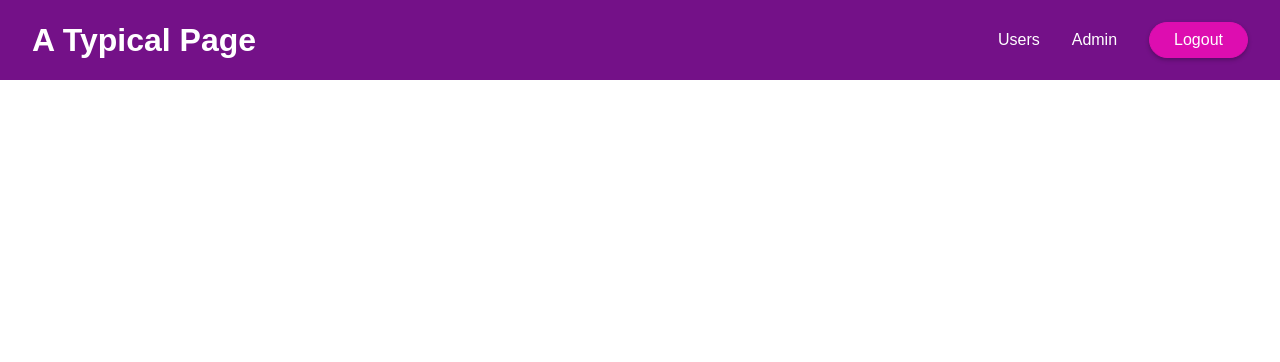
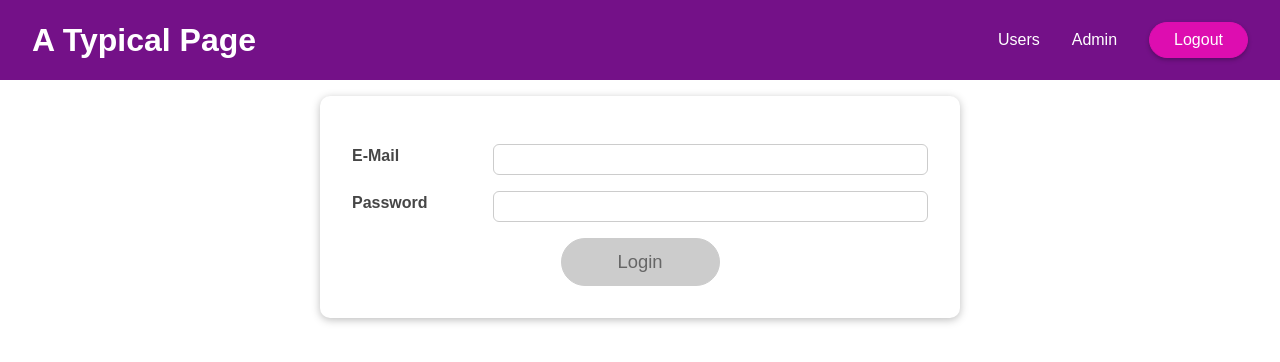
Before and after one commit to Plyavinskiy/user-authentication, a React (Create React App) app: page / in a window 1280 px wide. Shown: the top 362 px of the page. Built offline with nearby package versions, Linux system fonts and the light colour scheme.

Commit message:
feat: implement the Login component

```diff
--- a/src/App.js
+++ b/src/App.js
@@ -1,9 +1,13 @@
 import MainHeader from "./components/MainHeader/MainHeader";
+import Login from "./components/Login/Login";
 
 const App = () => {
   return (
     <>
       <MainHeader />
+      <main>
+        <Login />
+      </main>
     </>
   );
 };
--- /dev/null
+++ b/src/components/Login/Login.js
@@ -0,0 +1,83 @@
+import { useState } from "react";
+
+import Card from "../UI/Card/Card";
+import Button from "../UI/Button/Button";
+import classes from "./Login.module.css";
+
+const Login = () => {
+  const [enteredEmail, setEnteredEmail] = useState("");
+  const [emailIsValid, setEmailIsValid] = useState();
+  const [enteredPassword, setEnteredPassword] = useState("");
+  const [passwordIsValid, setPasswordIsValid] = useState();
+  const [formIsValid, setFormIsValid] = useState(false);
+
+  const emailChangeHandler = (event) => {
+    setEnteredEmail(event.target.value);
+
+    setFormIsValid(
+      event.target.value.includes("@") && enteredPassword.trim().length > 6
+    );
+  };
+
+  const passwordChangeHandler = (event) => {
+    setEnteredPassword(event.target.value);
+
+    setFormIsValid(
+      event.target.value.trim().length > 6 && enteredEmail.includes("@")
+    );
+  };
+
+  const validateEmailHandler = () => {
+    setEmailIsValid(enteredEmail.includes("@"));
+  };
+
+  const validatePasswordHandler = () => {
+    setPasswordIsValid(enteredPassword.trim().length > 6);
+  };
+
+  const submitHandler = (event) => {
+    event.preventDefault();
+  };
+
+  return (
+    <Card className={classes.login}>
+      <form onSubmit={submitHandler}>
+        <div
+          className={`${classes.control} ${
+            emailIsValid === false ? classes.invalid : ""
+          }`}
+        >
+          <label htmlFor="email">E-Mail</label>
+          <input
+            type="email"
+            id="email"
+            value={enteredEmail}
+            onChange={emailChangeHandler}
+            onBlur={validateEmailHandler}
+          />
+        </div>
+        <div
+          className={`${classes.control} ${
+            passwordIsValid === false ? classes.invalid : ""
+          }`}
+        >
+          <label htmlFor="password">Password</label>
+          <input
+            type="password"
+            id="password"
+            value={enteredPassword}
+            onChange={passwordChangeHandler}
+            onBlur={validatePasswordHandler}
+          />
+        </div>
+        <div className={classes.actions}>
+          <Button type="submit" className={classes.btn} disabled={!formIsValid}>
+            Login
+          </Button>
+        </div>
+      </form>
+    </Card>
+  );
+};
+
+export default Login;
--- /dev/null
+++ b/src/components/Login/Login.module.css
@@ -0,0 +1,56 @@
+.login {
+  width: 90%;
+  max-width: 40rem;
+  margin: 2rem auto;
+  padding: 2rem;
+}
+
+.control {
+  margin: 1rem 0;
+  display: flex;
+  align-items: stretch;
+  flex-direction: column;
+}
+
+.control label,
+.control input {
+  display: block;
+}
+
+.control label {
+  font-weight: bold;
+  flex: 1;
+  color: #464646;
+  margin-bottom: 0.5rem;
+}
+
+.control input {
+  flex: 3;
+  font: inherit;
+  padding: 0.35rem 0.35rem;
+  border-radius: 6px;
+  border: 1px solid #ccc;
+}
+
+.control input:focus {
+  outline: none;
+  border-color: #4f005f;
+  background: #f6dbfc;
+}
+
+.control.invalid input {
+  border-color: red;
+  background: #fbdada;
+}
+
+.actions {
+  text-align: center;
+}
+
+@media (min-width: 768px) {
+  .control {
+    align-items: center;
+    flex-direction: row;
+  }
+
+}
```
